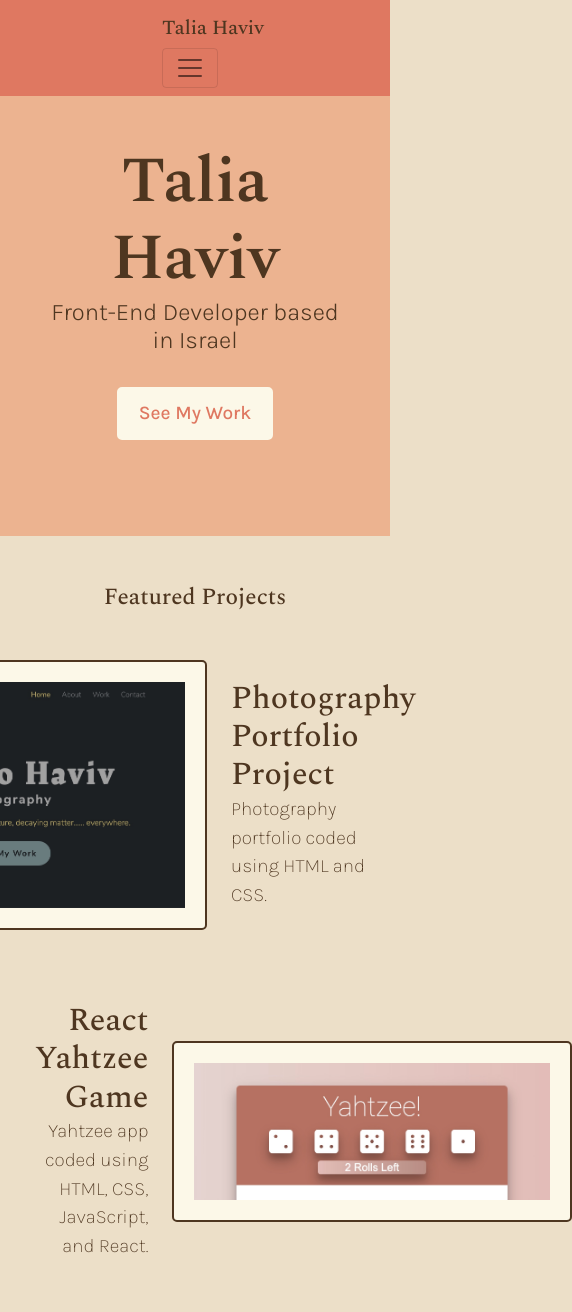
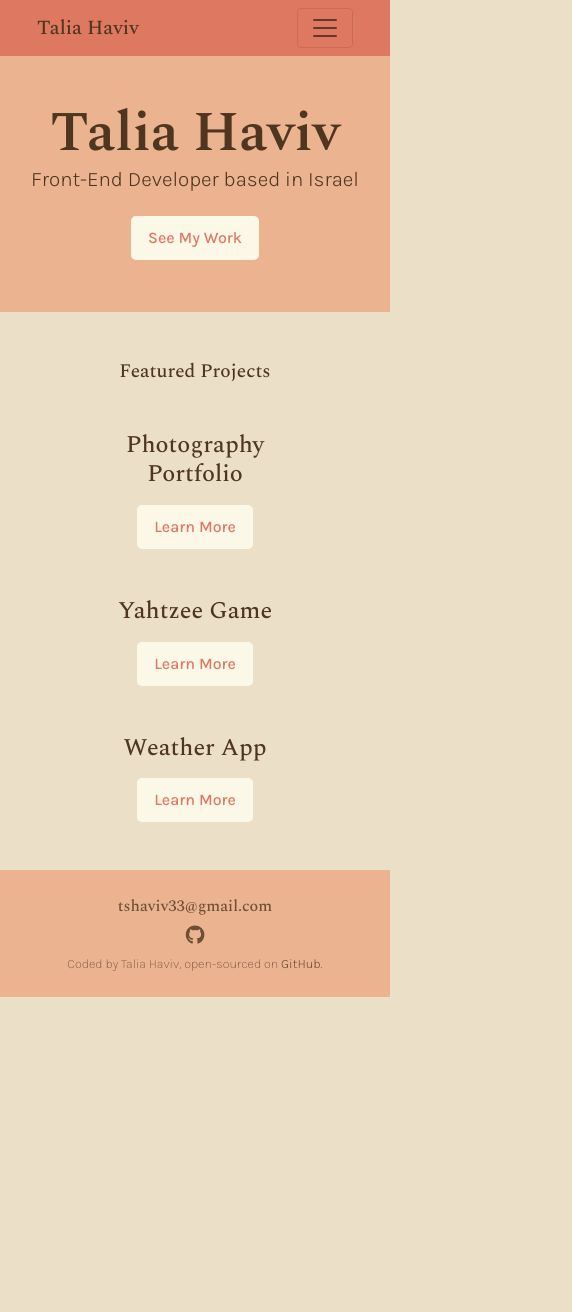
Before and after one commit to tshaviv33/portfolio-project, a plain HTML site: page index.html in a window 390 px wide. Shown: the top 1312 px of the page, 572 px wide, since content can reach past the window. After the commit the page ends 997 px from the top, so only its background shows below. Drawn offline with nearby package versions, Linux system fonts and the light colour scheme.

Commit message:
Made homepage responsive

```diff
--- a/index.html
+++ b/index.html
@@ -60,37 +60,46 @@
         </div>
       </div>
     </nav>
-    <header class="text-center p-5">
+    <header class="text-center p-md-5 p-sm-3 p-1">
       <div class="pt-5">
         <h1 class="mt-5">Talia Haviv</h1>
         <h2 class="mb-4">Front-End Developer based in Israel</h2>
-        <a href="#" class="btn mt-2 mb-5">See My Work</a>
+        <a href="#" class="btn mt-md-2 mb-5">See My Work</a>
       </div>
     </header>
     <div class="container">
       <section class="homepage-work-preview py-5">
         <h3 class="text-center">Featured Projects</h3>
         <div
-          class="d-flex justify-content-center align-items-center pt-5 pb-5 mb-4"
+          class="d-flex justify-content-center align-items-center pt-5 mb-3 pb-md-5"
         >
-          <div class="w-50 ms-4">
+          <div class="w-50 ms-4 d-none d-md-block">
             <img
               src="/images/photography-portfolio.jpg"
               alt="photography-portfolio-project"
               class="img-fluid float-end"
             />
           </div>
-          <div class="w-50 px-4">
-            <h4>Photography Portfolio Project</h4>
-            <p>Photography portfolio coded using HTML and CSS.</p>
+          <div class="w-75 w-md-50 px-4">
+            <h4>Photography Portfolio</h4>
+            <p class="d-none d-md-block">
+              Photography portfolio coded using HTML and CSS.
+            </p>
           </div>
         </div>
-        <div class="d-flex justify-content-center align-items-center pb-5 mb-4">
-          <div class="w-50 px-4 text-end">
-            <h4>React Yahtzee Game</h4>
-            <p>Yahtzee app coded using HTML, CSS, JavaScript, and React.</p>
+        <div class="pb-5 mb-sm-4 d-block d-md-none">
+          <a href="#" class="btn">Learn More</a>
+        </div>
+        <div
+          class="d-flex justify-content-center align-items-center mb-3 pb-md-5"
+        >
+          <div class="w-75 md-w-50 px-4 text-right">
+            <h4>Yahtzee Game</h4>
+            <p class="d-none d-md-block">
+              Yahtzee app coded using HTML, CSS, JavaScript, and React.
+            </p>
           </div>
-          <div class="w-50 me-4">
+          <div class="w-50 me-4 d-none d-md-block">
             <img
               src="/images/react-yahtzee-game.jpg"
               alt="photography-portfolio-project"
@@ -98,28 +107,36 @@
             />
           </div>
         </div>
-        <div class="d-flex justify-content-center align-items-center pb-5">
-          <div class="w-50 ms-4">
+        <div class="pb-5 mb-sm-4 d-block d-md-none">
+          <a href="#" class="btn">Learn More</a>
+        </div>
+        <div class="d-flex justify-content-center align-items-center mb-3">
+          <div class="w-50 ms-4 d-none d-md-block">
             <img
               src="/images/react-weather-app.jpg"
               alt="photography-portfolio-project"
               class="img-fluid float-end"
             />
           </div>
-          <div class="w-50 px-4">
-            <h4>React Weather App</h4>
-            <p>Weather app coded using HTML, CSS, JavaScript, and React.</p>
+          <div class="w-75 md-w-50 px-4">
+            <h4>Weather App</h4>
+            <p class="d-none d-md-block">
+              Weather app coded using HTML, CSS, JavaScript, and React.
+            </p>
           </div>
+        </div>
+        <div class="mb-sm-3 d-block d-md-none">
+          <a href="#" class="btn">Learn More</a>
         </div>
       </section>
     </div>
-    <footer class="text-center p-5">
-      <div class="mb-3 d-inline-block">
+    <footer class="text-center p-4 p-md-5">
+      <div class="mb-md-3 d-inline-block">
         <a href="mailto:tshaviv33@gmail.com" class="text-decoration-none"
           ><h5 class="footer-links">tshaviv33@gmail.com</h5></a
         >
       </div>
-      <div class="mb-2">
+      <div class="mb-md-2">
         <a href="#" class="text-decoration-none"
           ><i class="fab fa-github social-link footer-links p-2"></i
         ></a>
--- a/styles/portfolio.css
+++ b/styles/portfolio.css
@@ -127,6 +127,10 @@ header h2 {
   margin: 0;
 }
 
+.text-right {
+  text-align: end;
+}
+
 footer {
   background-color: var(--header-color);
 }
@@ -157,3 +161,135 @@ footer p {
 footer .github-link {
   font-weight: 300;
 }
+
+/*
+ipad pro 1024
+ipad 768
+surface duo 540
+iphone 6/7/8 plus 414
+pixel 2 xl, pixel 2 411
+iphone x, iphone 6/7/8 375
+galaxy s5, moto g4 360
+iphone 5/se 320
+galaxy fold 280
+*/
+
+@media (max-width: 768px) {
+  .main-nav .container {
+    margin-left: 50px;
+    margin-right: 50px;
+  }
+
+  .homepage-work-preview img {
+    max-width: 350px;
+    padding: 10px;
+  }
+}
+
+@media (max-width: 767px) {
+  .homepage-work-preview,
+  .text-right {
+    text-align: center;
+  }
+}
+
+@media (min-width: 576px) {
+  .container,
+  .container-sm {
+    max-width: 100%;
+  }
+}
+
+@media (max-width: 540px) {
+  .main-nav .container {
+    margin-left: 25px;
+    margin-right: 25px;
+  }
+
+  header h1 {
+    font-size: 3.5rem;
+  }
+
+  header h2 {
+    font-size: 1.3rem;
+  }
+
+  .btn {
+    padding: 8px 15px;
+    font-size: 1rem;
+  }
+
+  .homepage-work-preview,
+  .text-right {
+    text-align: center;
+  }
+
+  .homepage-work-preview h3 {
+    font-size: 1.2rem;
+  }
+
+  .homepage-work-preview h4 {
+    font-size: 1.5rem;
+  }
+
+  footer h5 {
+    font-size: 1rem;
+  }
+
+  footer .social-link {
+    font-size: 1.2rem;
+  }
+
+  footer p {
+    font-size: 0.8rem;
+  }
+
+  footer .github-link {
+    font-weight: 300;
+  }
+}
+
+@media (max-width: 375px) {
+  .main-nav {
+    zoom: 80%;
+  }
+
+  header h1 {
+    font-size: 3rem;
+  }
+
+  header h2 {
+    font-size: 1.2rem;
+  }
+
+  .btn {
+    padding: 6px 10px;
+    font-size: 0.9rem;
+  }
+
+  .homepage-work-preview h3 {
+    font-size: 1.1rem;
+  }
+
+  .homepage-work-preview h4 {
+    font-size: 1.2rem;
+  }
+}
+
+@media (max-width: 320px) {
+  header h1 {
+    font-size: 2.5rem;
+  }
+
+  header h2 {
+    font-size: 1rem;
+  }
+
+  .btn {
+    font-size: 0.8rem;
+  }
+
+  .homepage-work-preview h4 {
+    font-size: 1rem;
+  }
+}
```
